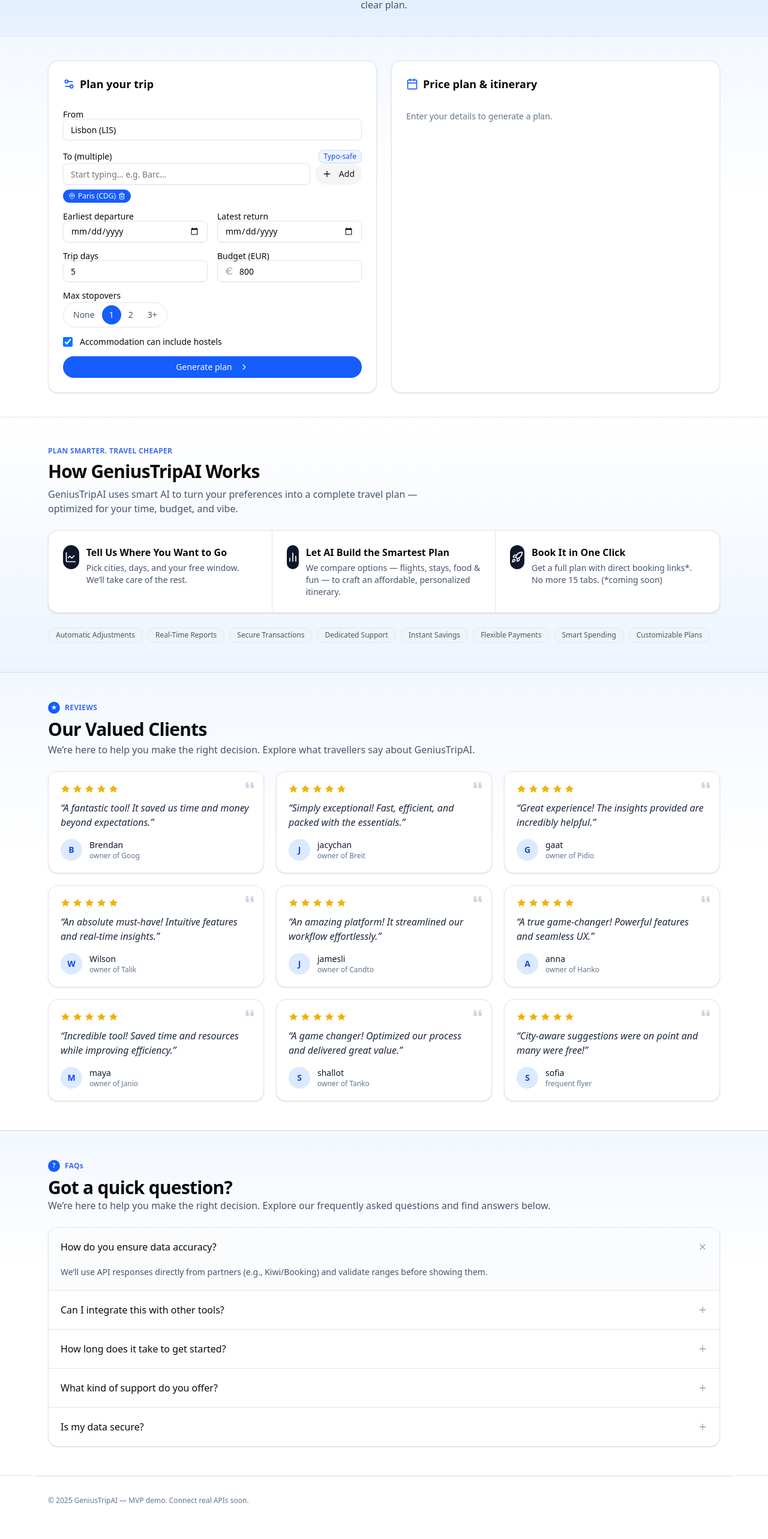
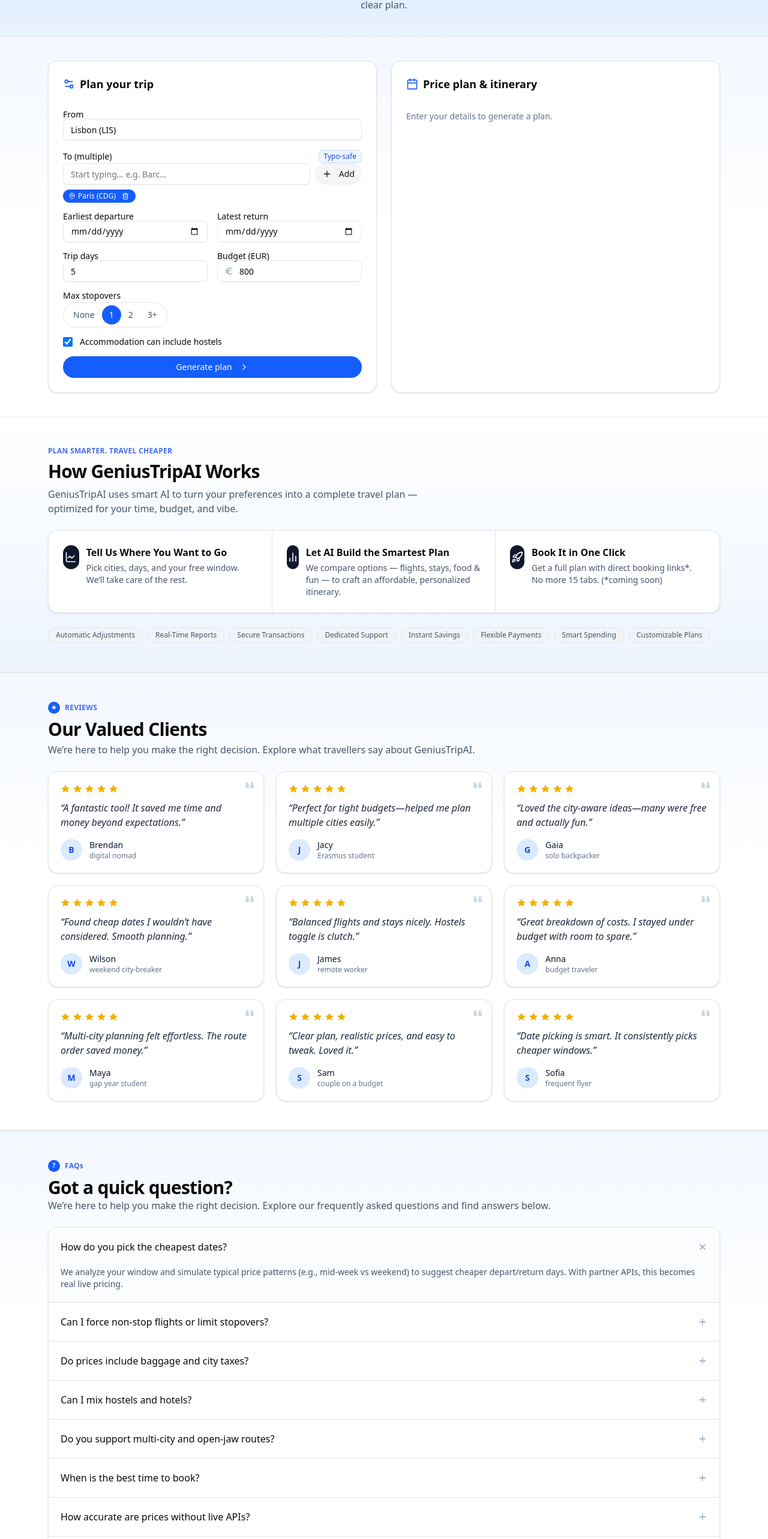
Before and after one commit to polkingo/geniustrip, a Next.js app: page / in a window 1280 px wide. Shown: the part 226-2792 px from the top of the page at 60% size. Before the commit the page ends 2768 px from the top, so only its background shows below. Built offline with nearby package versions, Linux system fonts and the light colour scheme.

Commit message:
Reviews: traveler roles, FAQ refresh, fix delete destination

```diff
--- a/app/page.tsx
+++ b/app/page.tsx
@@ -560,10 +560,18 @@
                       className="gap-1 bg-blue-600 text-white hover:bg-blue-700 rounded-full"
                     >
                       <MapPin className="h-3 w-3" /> {t}
-                      <Trash2
-                        onClick={() => handleRemoveTo(t)}
-                        className="h-3 w-3 cursor-pointer"
-                      />
+                      <button
+                        type="button"
+                        aria-label={`Remove ${t}`}
+                        onClick={(e) => {
+                          e.preventDefault();
+                          e.stopPropagation();
+                          handleRemoveTo(t);
+                        }}
+                        className="ml-1 inline-flex items-center rounded-full p-0.5 hover:bg-blue-700/20 focus:outline-none focus:ring-2 focus:ring-white/60"
+                      >
+                        <Trash2 className="h-3 w-3" />
+                      </button>
                     </Badge>
                   ))}
                 </div>
@@ -877,16 +885,17 @@
             </p>
             <div className="mt-6 grid gap-5 sm:grid-cols-2 md:grid-cols-3">
               {[
-                { name: "Brendan", role: "owner of Goog", text: "A fantastic tool! It saved us time and money beyond expectations.", avatar: "B" },
-                { name: "jacychan", role: "owner of Breit", text: "Simply exceptional! Fast, efficient, and packed with the essentials.", avatar: "J" },
-                { name: "gaat", role: "owner of Pidio", text: "Great experience! The insights provided are incredibly helpful.", avatar: "G" },
-                { name: "Wilson", role: "owner of Talik", text: "An absolute must-have! Intuitive features and real-time insights.", avatar: "W" },
-                { name: "jamesli", role: "owner of Candto", text: "An amazing platform! It streamlined our workflow effortlessly.", avatar: "J" },
-                { name: "anna", role: "owner of Hanko", text: "A true game-changer! Powerful features and seamless UX.", avatar: "A" },
-                { name: "maya", role: "owner of Janio", text: "Incredible tool! Saved time and resources while improving efficiency.", avatar: "M" },
-                { name: "shallot", role: "owner of Tanko", text: "A game changer! Optimized our process and delivered great value.", avatar: "S" },
-                { name: "sofia", role: "frequent flyer", text: "City-aware suggestions were on point and many were free!", avatar: "S" },
+                { name: "Brendan",  role: "digital nomad",        text: "A fantastic tool! It saved me time and money beyond expectations.", avatar: "B" },
+                { name: "Jacy",     role: "Erasmus student",      text: "Perfect for tight budgets—helped me plan multiple cities easily.", avatar: "J" },
+                { name: "Gaia",     role: "solo backpacker",      text: "Loved the city-aware ideas—many were free and actually fun.", avatar: "G" },
+                { name: "Wilson",   role: "weekend city-breaker", text: "Found cheap dates I wouldn’t have considered. Smooth planning.", avatar: "W" },
+                { name: "James",    role: "remote worker",        text: "Balanced flights and stays nicely. Hostels toggle is clutch.", avatar: "J" },
+                { name: "Anna",     role: "budget traveler",      text: "Great breakdown of costs. I stayed under budget with room to spare.", avatar: "A" },
+                { name: "Maya",     role: "gap year student",     text: "Multi-city planning felt effortless. The route order saved money.", avatar: "M" },
+                { name: "Sam",      role: "couple on a budget",   text: "Clear plan, realistic prices, and easy to tweak. Loved it.", avatar: "S" },
+                { name: "Sofia",    role: "frequent flyer",       text: "Date picking is smart. It consistently picks cheaper windows.", avatar: "S" },
               ].map((r, idx) => (
+
                 <div key={idx} className="rounded-2xl border bg-white p-5 shadow-sm relative">
                   <div className="absolute right-3 top-3 text-slate-300">
                     <svg viewBox="0 0 24 24" className="h-5 w-5" fill="currentColor">
@@ -930,12 +939,40 @@
 
             <div className="mt-6 rounded-2xl border bg-white shadow-sm overflow-hidden">
               {[
-                { q: "How do you ensure data accuracy?", a: "We’ll use API responses directly from partners (e.g., Kiwi/Booking) and validate ranges before showing them." },
-                { q: "Can I integrate this with other tools?", a: "Yes — webhooks and export endpoints are planned so you can send itineraries to calendars or CRMs." },
-                { q: "How long does it take to get started?", a: "You can generate a plan in under 20 seconds. Live booking links will arrive once partner APIs are enabled." },
-                { q: "What kind of support do you offer?", a: "Priority email/chat for paid users; SLA for partners." },
-                { q: "Is my data secure?", a: "We’ll store only what’s needed for your plan and delete on request. HTTPS everywhere." },
+                {
+                  q: "How do you pick the cheapest dates?",
+                  a: "We analyze your window and simulate typical price patterns (e.g., mid-week vs weekend) to suggest cheaper depart/return days. With partner APIs, this becomes real live pricing."
+                },
+                {
+                  q: "Can I force non-stop flights or limit stopovers?",
+                  a: "Yes. Use the stopovers control (None, 1, 2, 3+) and we’ll bias the plan accordingly and reflect it in the price estimate."
+                },
+                {
+                  q: "Do prices include baggage and city taxes?",
+                  a: "Estimates cover flights, stays, food, and activities. Baggage fees and local taxes vary by airline/city—when APIs are connected, we’ll show them explicitly."
+                },
+                {
+                  q: "Can I mix hostels and hotels?",
+                  a: "Totally. Toggle “Accommodation can include hostels.” We’ll consider cheaper options and rebalance nights to keep the nightly rate low."
+                },
+                {
+                  q: "Do you support multi-city and open-jaw routes?",
+                  a: "Yes—add multiple destinations and we’ll order them for a cheaper overall plan. Open-jaw support improves further once live flight APIs are enabled."
+                },
+                {
+                  q: "When is the best time to book?",
+                  a: "Generally 1–3 months for short-haul and 2–6 months for long-haul. Our date picker already prefers cheaper weekdays; live data will sharpen this."
+                },
+                {
+                  q: "How accurate are prices without live APIs?",
+                  a: "Today they’re informed estimates for demo purposes. With partner APIs (Kiwi/Booking), you’ll see real prices, availability, and instant booking links."
+                },
+                {
+                  q: "Can I export my plan or share it?",
+                  a: "You’ll be able to export to PDF/Calendar and share a private link. Integrations with email and trip boards are on the roadmap."
+                },
               ].map((item, i) => (
+
                 <div key={i} className={`border-b last:border-b-0 ${faqOpen === i ? "bg-slate-50/60" : ""}`}>
                   <button onClick={() => setFaqOpen(faqOpen === i ? -1 : i)} className="w-full flex items-center justify-between text-left p-5">
                     <span className="font-medium">{item.q}</span>
```
